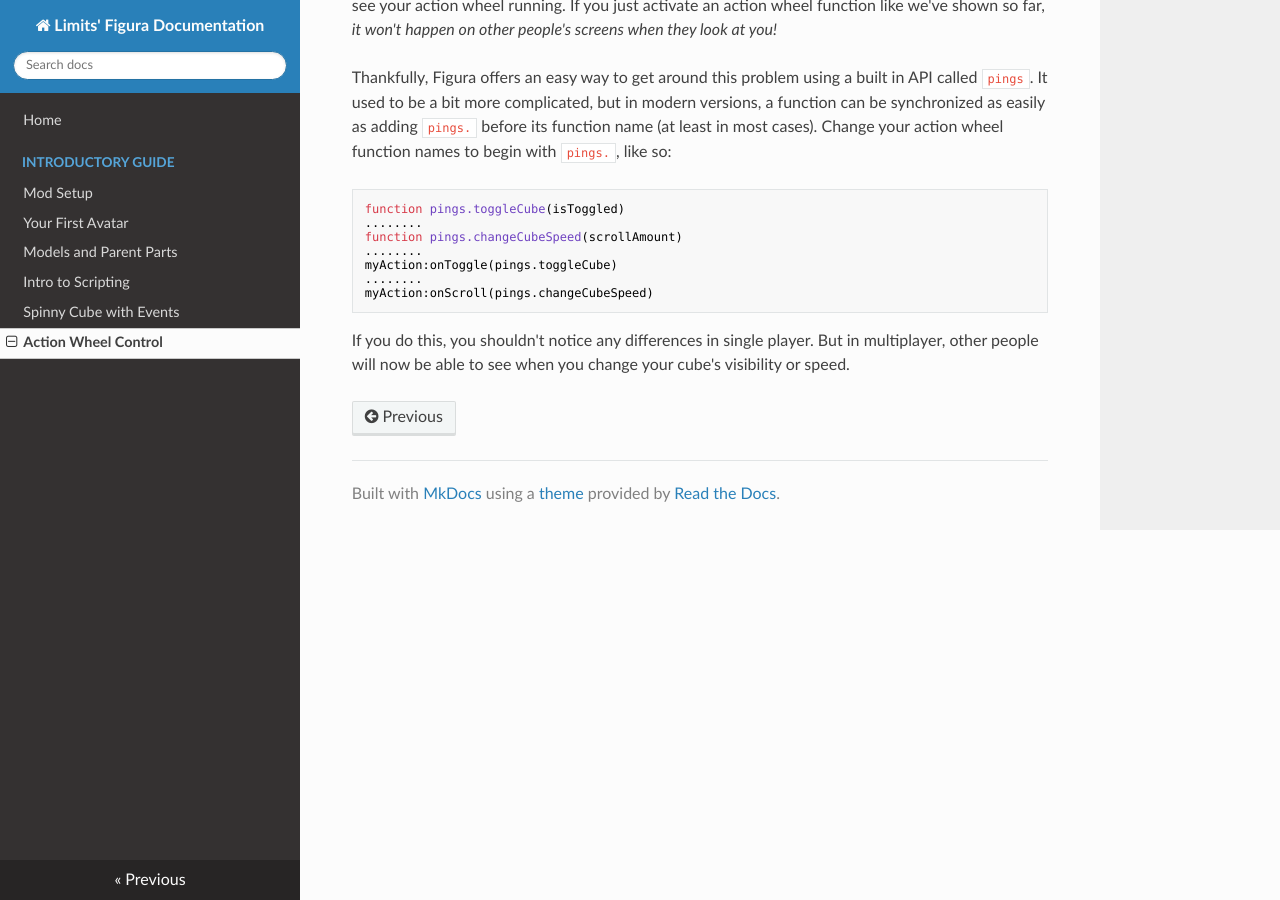
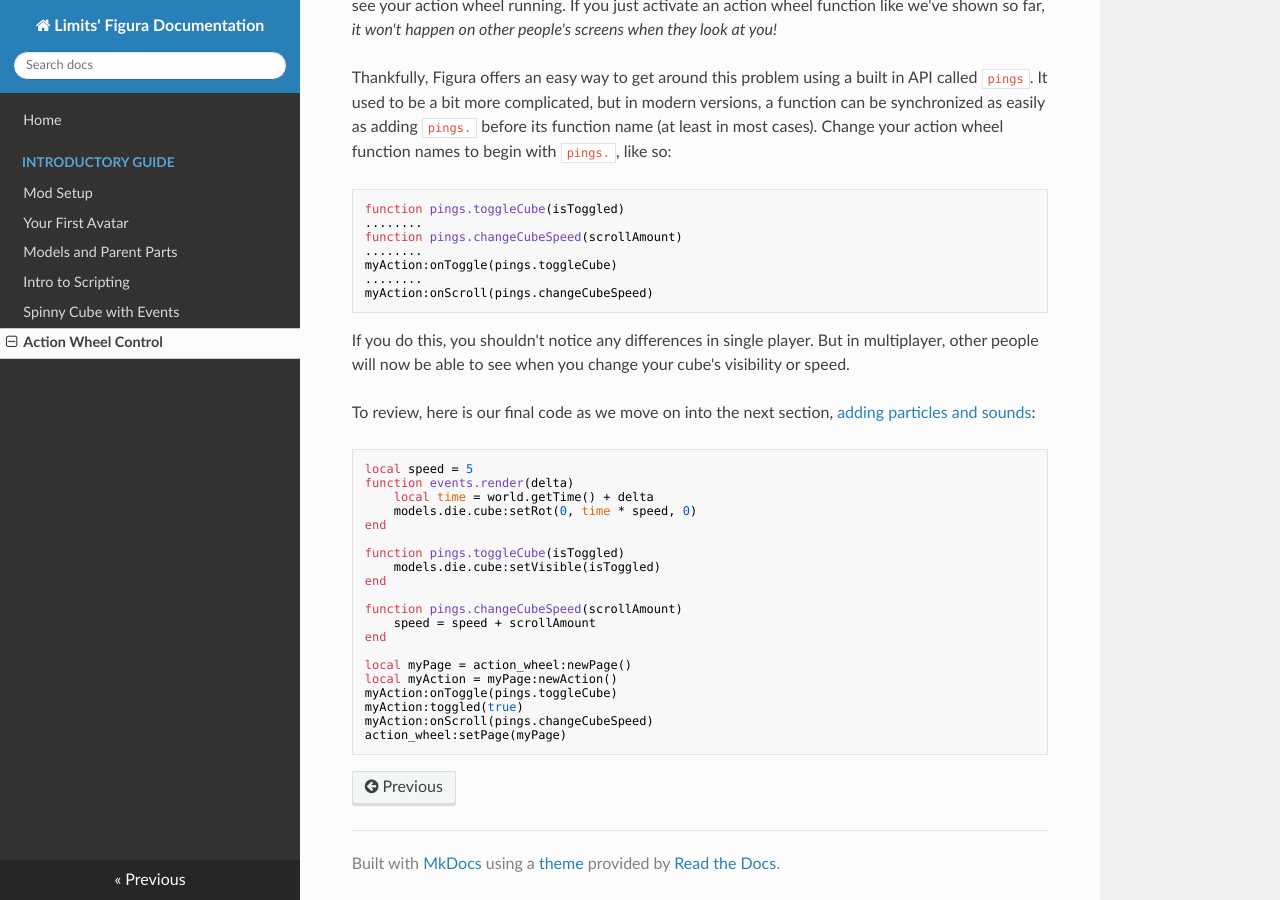
Before and after one commit to Moonlight-Maya/LimitsFiguraDocs, an MkDocs documentation site: the page built from docs/guides/first_avatar/p5_action_wheel.md, in a window 1280 px wide and 900 px high, scrolled down 2704 px. Built offline with MkDocs 1.6.1, drawn with Linux system fonts in a browser that asks for light colours; nearby versions of some CDN libraries.

Commit message:
Update p5_action_wheel.md

````diff
--- a/docs/guides/first_avatar/p5_action_wheel.md
+++ b/docs/guides/first_avatar/p5_action_wheel.md
@@ -91,3 +91,28 @@ myAction:onScroll(pings.changeCubeSpeed)
 ```
 
 If you do this, you shouldn't notice any differences in single player. But in multiplayer, other people will now be able to see when you change your cube's visibility or speed.
+
+To review, here is our final code as we move on into the next section, [adding particles and sounds](p6_particles_and_sounds.md):
+
+```lua
+local speed = 5
+function events.render(delta)
+	local time = world.getTime() + delta
+	models.die.cube:setRot(0, time * speed, 0)
+end
+
+function pings.toggleCube(isToggled)
+	models.die.cube:setVisible(isToggled)
+end
+
+function pings.changeCubeSpeed(scrollAmount)
+	speed = speed + scrollAmount
+end
+
+local myPage = action_wheel:newPage()
+local myAction = myPage:newAction()
+myAction:onToggle(pings.toggleCube)
+myAction:toggled(true)
+myAction:onScroll(pings.changeCubeSpeed)
+action_wheel:setPage(myPage)
+```
````
